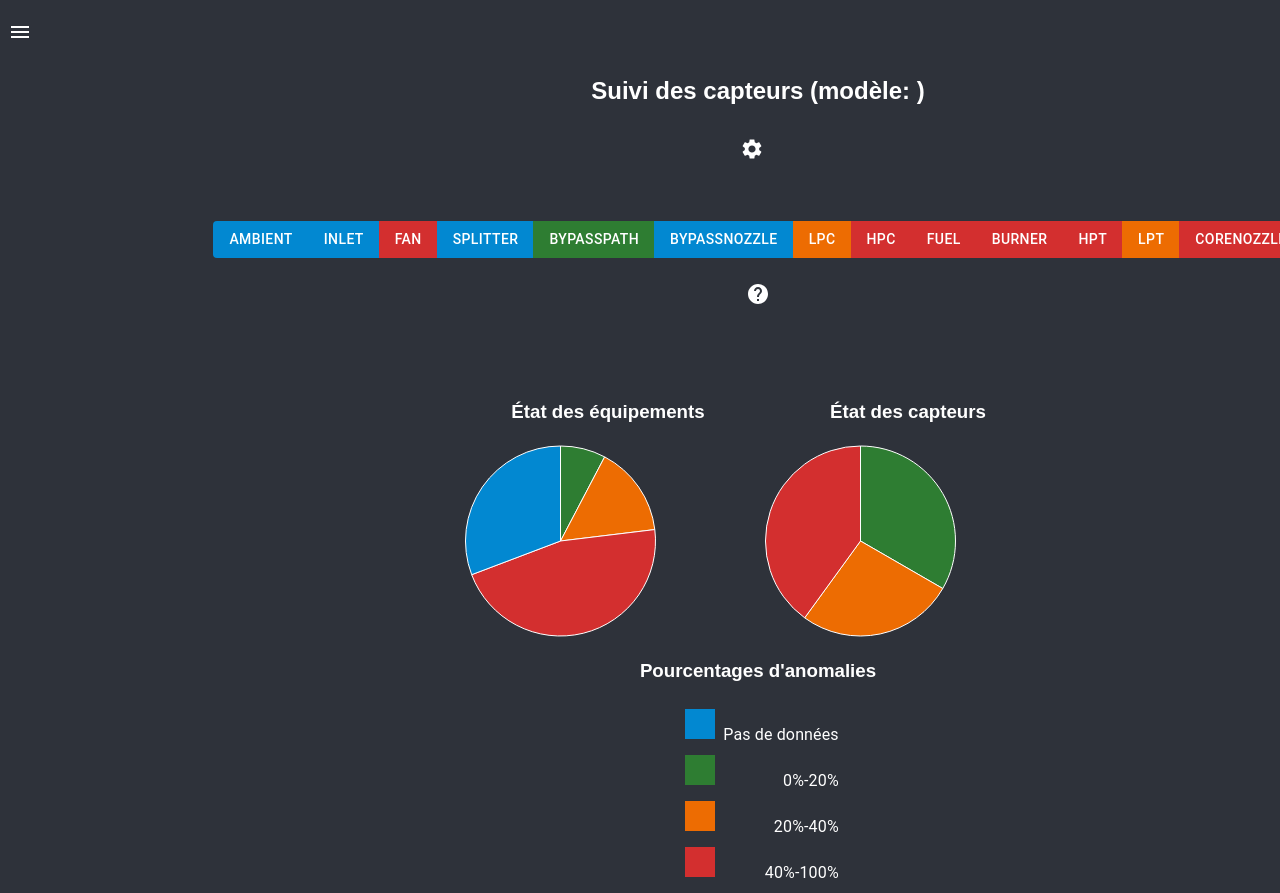
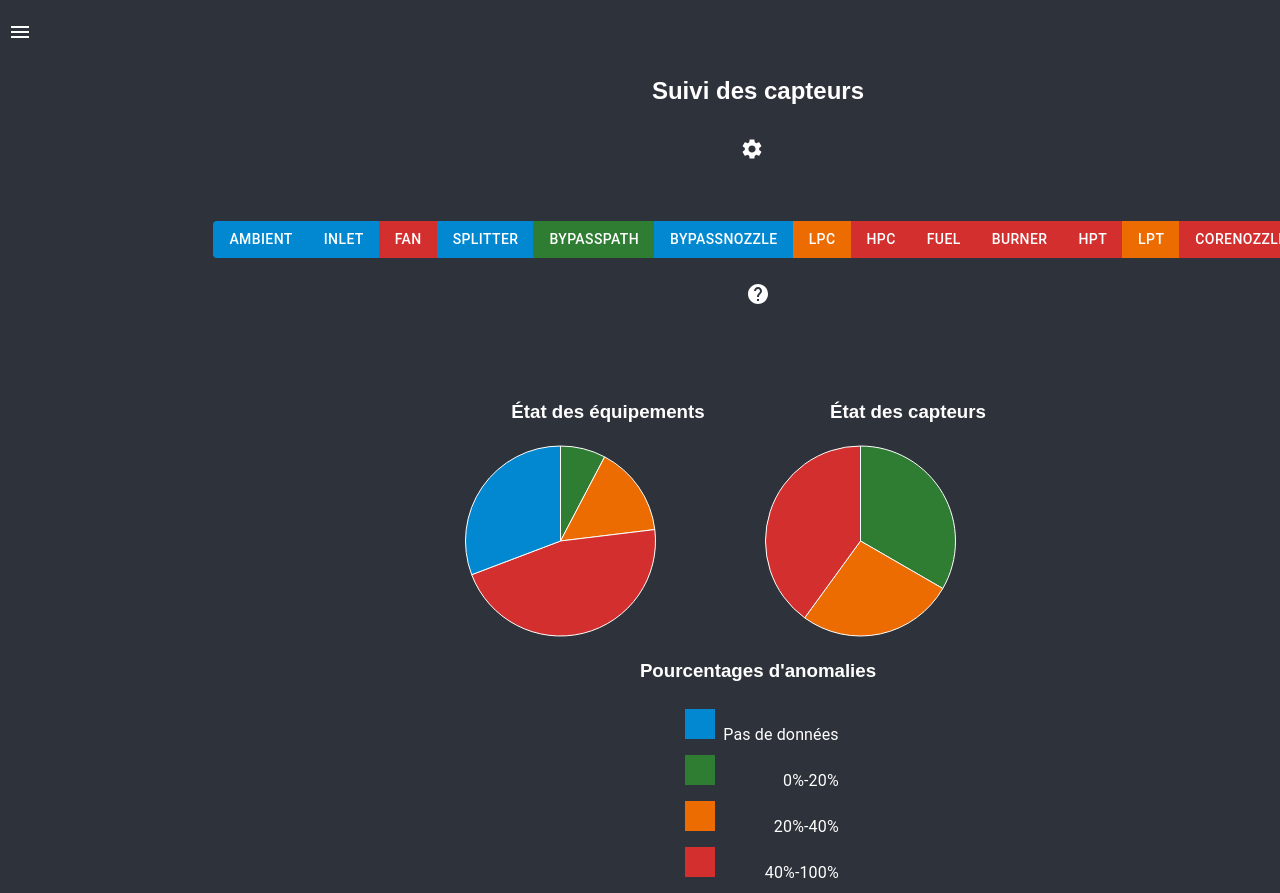
Before and after one commit to PierreVauterin/PredictiveMaintenance, a React (Create React App) app in the folder predictiveapp/: page /sensors in a window 1280 px wide. Shown: the top 893 px of the page. Built offline with nearby package versions, Linux system fonts and the light colour scheme.

Commit message:
Corrected "model" message in title

```diff
--- a/predictiveapp/src/Components/ChoiceMenu.js
+++ b/predictiveapp/src/Components/ChoiceMenu.js
@@ -8,8 +8,8 @@ import { useState } from "react";
 
 import { Button } from "@mui/material";
 
-export var res = ["", "", "", ""]; //Stores all the choices made with the menu below
-var index = [1, 1, 1, 1, 1, 1, 1, 1, 1, 1, 1];
+export const res = ["", "", "", ""]; //Stores all the choices made with the menu below
+const index = [1, 1, 1, 1, 1, 1, 1, 1, 1, 1, 1];
 
 /*
 Fonctionne comme prévu
@@ -27,7 +27,7 @@ export default function ChoiceMenu(props) {
   };
   function validate() {
     //Pushes the new value iff the button has been pushed
-    res[id] = data[index[id] - 1];
+    res[id] = "(modèle" + data[index[id] - 1]+ ")";
     if (props.update != null) props.update(res[id]);
   }
   return (
--- a/predictiveapp/src/Pages/GraphPage.js
+++ b/predictiveapp/src/Pages/GraphPage.js
@@ -12,7 +12,7 @@ import model from  "../Images/svmModel.png"
 export default function GraphPage() {
   return (
     <>
-      <h2>Détails des résultats (modèle: {res[3]})</h2>
+      <h2>Détails des résultats {res[3]}</h2>
       <Box
         display="flex"
         alignItems="center"
--- a/predictiveapp/src/Pages/Rul.js
+++ b/predictiveapp/src/Pages/Rul.js
@@ -34,7 +34,7 @@ export default function Rul() {
 
   return (
     <>
-      <h2>Durée de vie (modèle: {res[2]})</h2>
+      <h2>Durée de vie {res[2]}</h2>
       <Box display="flex" alignItems="center" justifyContent="space-between">
         <Box sx={{ m: 10 }}>
           <h3>Durée de vie restante estimée au cycle X</h3>
--- a/predictiveapp/src/Pages/Sensors.js
+++ b/predictiveapp/src/Pages/Sensors.js
@@ -41,7 +41,7 @@ export default function Sensors() {
   const countS = CountAllSensorsColors(list);
   return (
     <>
-      <h2>Suivi des capteurs (modèle: {res[2]})</h2>
+      <h2>Suivi des capteurs {res[2]}</h2>
       <Box display="flex" alignItems="center" justifyContent="center">
         <SettingsDrawer
           onChange={onChange}
```
